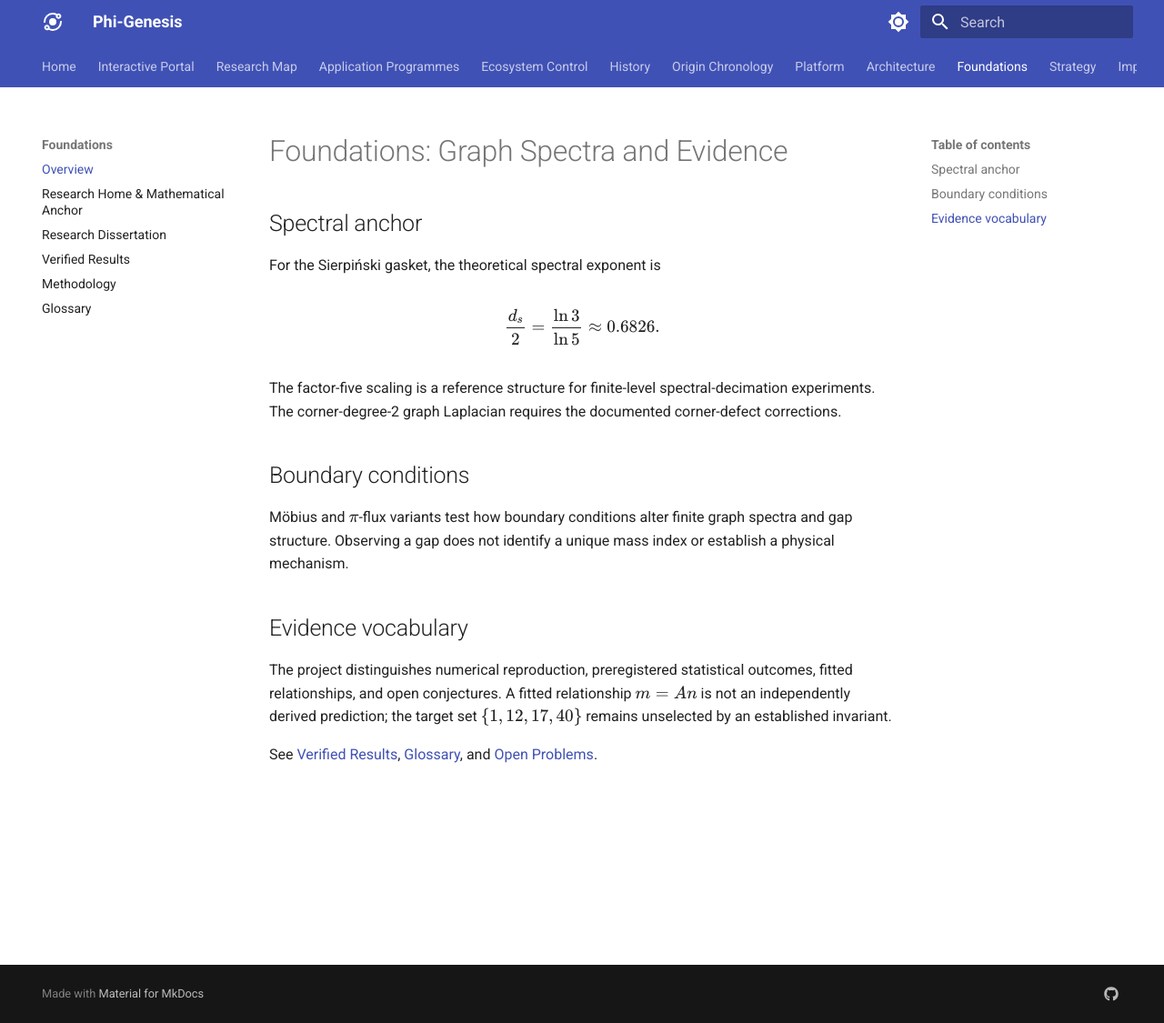
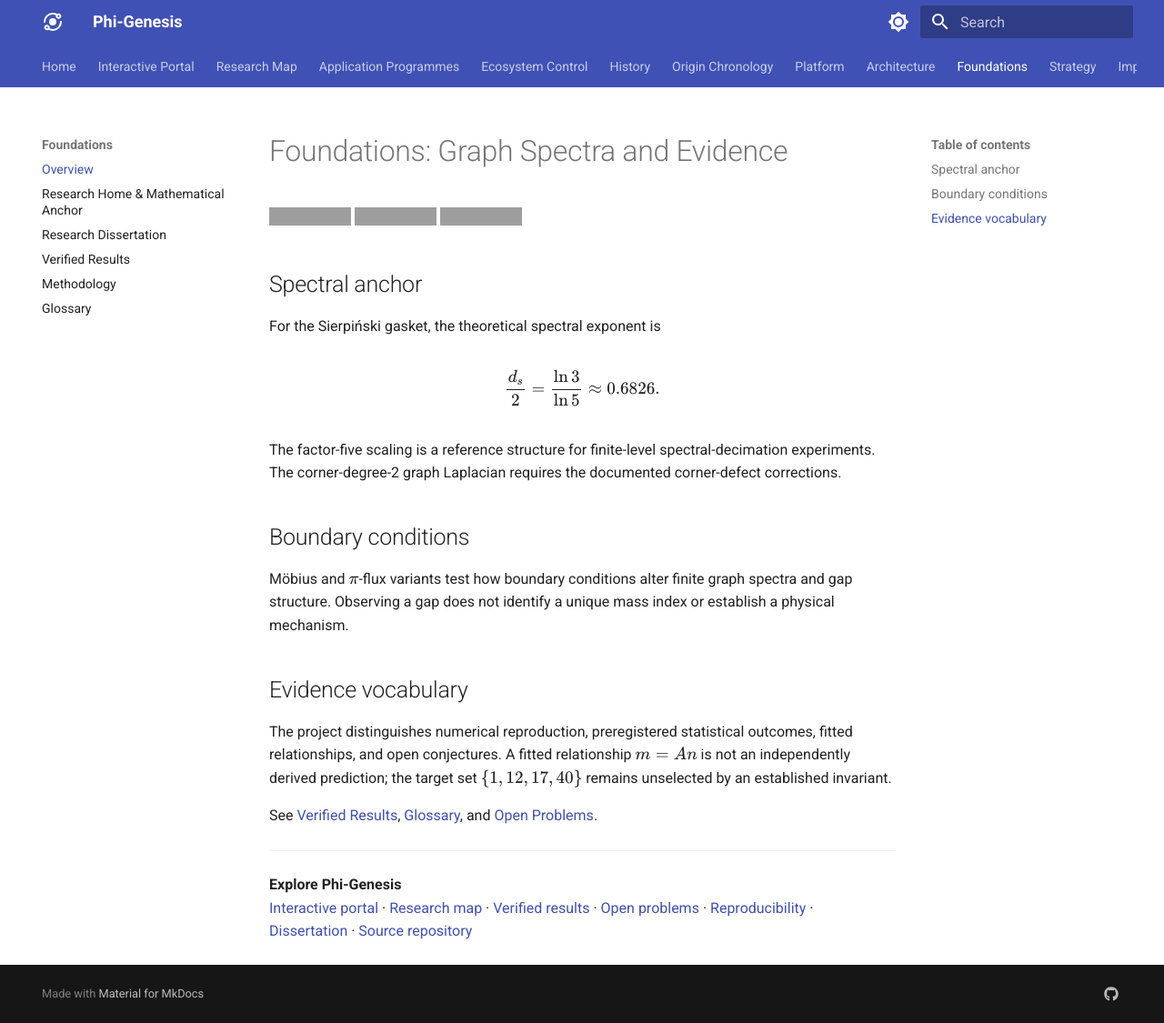
Before and after one commit to RFT-SIRM/Phi-Genesis, an MkDocs documentation site: the page built from docs/foundations.md, in a window 1280 px wide and 1125 px high. Shown: the whole window at 91% size. Built offline with MkDocs 1.6.1 and Material for MkDocs 9.7.7, drawn with Linux system fonts in a browser that asks for light colours; grey boxes are pictures that could not be loaded.

Commit message:
Apply shared Phi-Genesis documentation style and navigation

```diff
--- a/docs/foundations.md
+++ b/docs/foundations.md
@@ -1,4 +1,7 @@
 # Foundations: Graph Spectra and Evidence
+
+![RFT-SIRM](https://img.shields.io/badge/RFT--SIRM-Research-174ea6?style=flat-square) ![Phi-Genesis](https://img.shields.io/badge/Phi--Genesis-Spectral%20Research-147fba?style=flat-square) ![Evidence standard](https://img.shields.io/badge/standard-evidence--first-168f83?style=flat-square)
+
 
 ## Spectral anchor
 
@@ -19,3 +22,10 @@ Möbius and \(\pi\)-flux variants test how boundary conditions alter finite grap
 The project distinguishes numerical reproduction, preregistered statistical outcomes, fitted relationships, and open conjectures. A fitted relationship \(m=A n\) is not an independently derived prediction; the target set \(\{1,12,17,40\}\) remains unselected by an established invariant.
 
 See [Verified Results](verified-results.md), [Glossary](glossary.md), and [Open Problems](open-problems.md).
+
+---
+
+<div class="phi-doc-nav">
+<strong>Explore Phi-Genesis</strong><br>
+<a href="https://rft-sirm.github.io/Phi-Genesis/interactive/">Interactive portal</a> · <a href="https://rft-sirm.github.io/Phi-Genesis/research-map.html">Research map</a> · <a href="https://rft-sirm.github.io/Phi-Genesis/verified-results.html">Verified results</a> · <a href="https://rft-sirm.github.io/Phi-Genesis/open-problems.html">Open problems</a> · <a href="https://rft-sirm.github.io/Phi-Genesis/reproducibility.html">Reproducibility</a> · <a href="https://github.com/RFT-SIRM/Evgeny-s-Theory-of-Everything/blob/main/DISSERTATION.md">Dissertation</a> · <a href="https://github.com/RFT-SIRM/Phi-Genesis">Source repository</a>
+</div>
```
